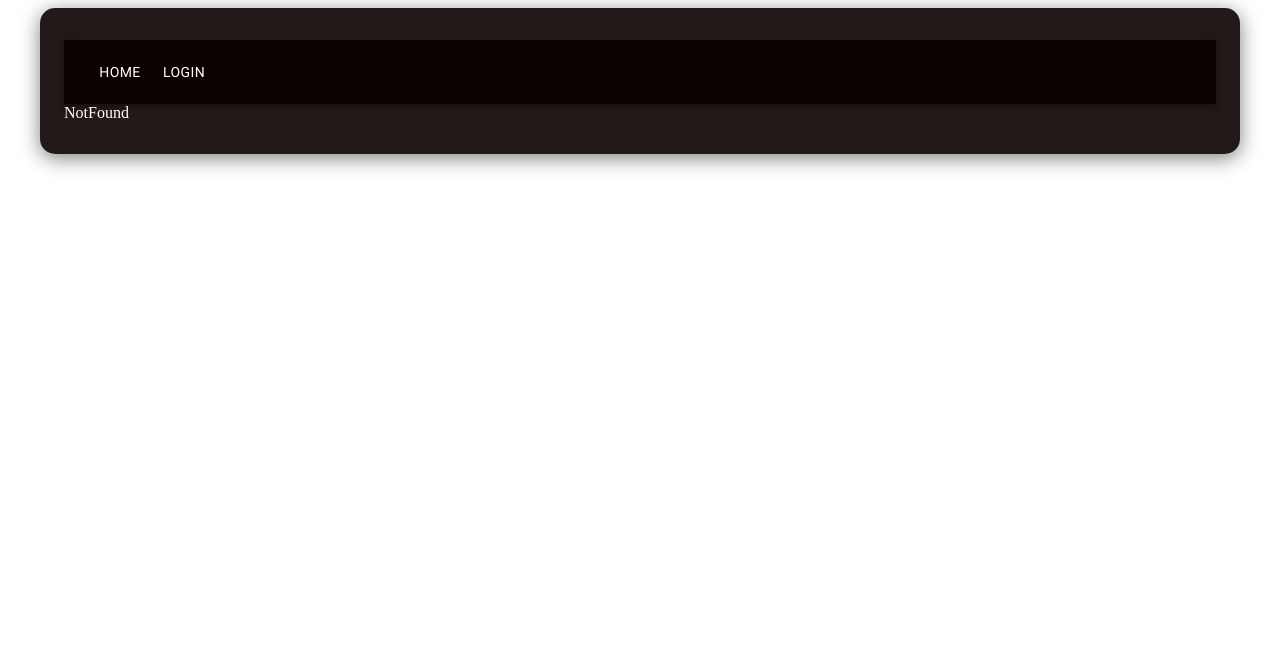
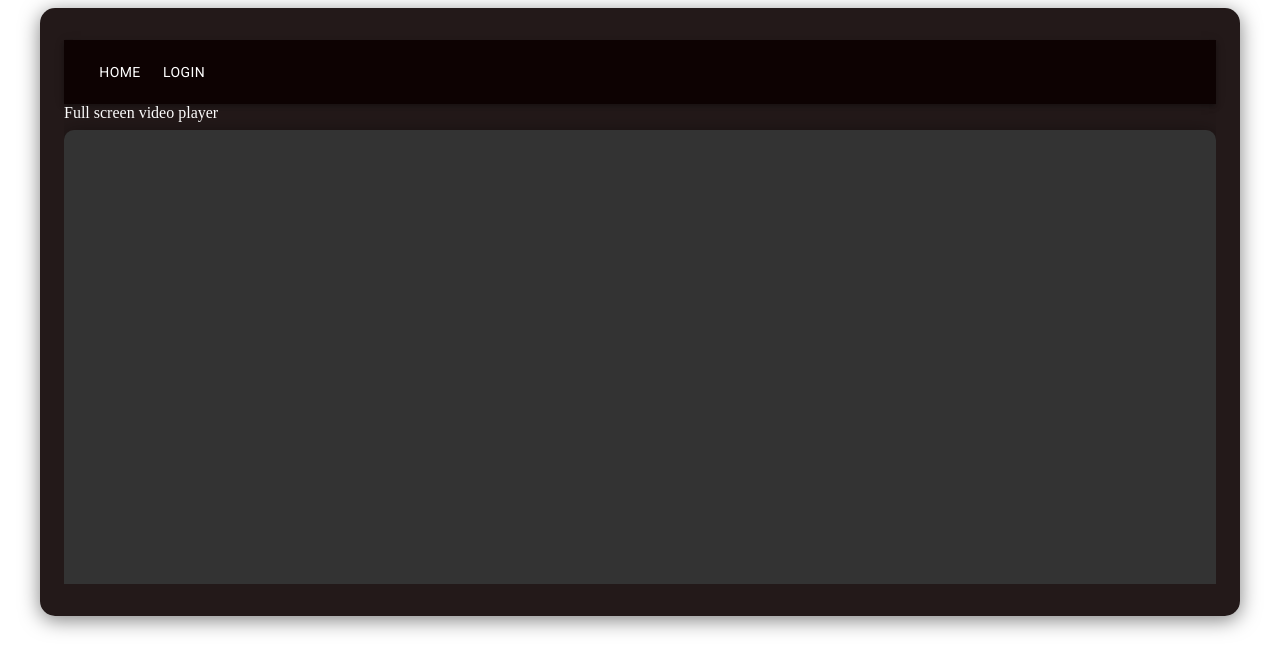
Before and after one commit to LordElric02/Xposure-Online, a React (Create React App) app in the folder frontend/: page /fullscreenvideo in a window 1280 px wide. Shown: the top 672 px of the page. Built offline with nearby package versions, Linux system fonts and the light colour scheme; no server answers.

Commit message:
Create a full screen video player

```diff
--- a/frontend/src/Routes.js
+++ b/frontend/src/Routes.js
@@ -13,6 +13,7 @@ import MyAccount from './components/MyAccount';
 import Animations from './components/Animations';
 import PrintingServices from './components/PrintingServices';
 import HomeVideos from './components/HomeVideos';
+import FullScreenVideo from './components/FullScreenVideo';
 
 
 
@@ -27,8 +28,8 @@ const MyRoutes = () => {
         <Route path="/myaccount" element={<MyAccount  /> } />
         <Route path="/animations" element={<Animations  /> } />
         <Route path="/login" element={<Auth  /> } />
-        <Route path="/logout" element={<Auth  /> } />
         <Route path="/printingservices" element={<PrintingServices  /> } />
+        <Route path="/fullscreenvideo" element={<FullScreenVideo />} />
         <Route path="/About" element={<About />} />
         <Route path="*" element={<NotFound />} />
       </Routes>
--- /dev/null
+++ b/frontend/src/components/FullScreenVideo.jsx
@@ -0,0 +1,46 @@
+// VideoPlayer.js
+import React from 'react';
+import Typography from '@mui/material/Typography'; // Import Typography from Material-UI
+import { useSelector } from 'react-redux'; // Import useSelector
+
+
+const FullScreenVideo = () => {
+  const videoUrl = useSelector((state) => state.video.videoUrl); // Get user info from Redux store{{
+  const videoName = useSelector((state) => state.video.videoName);
+  console.log(`videoUrl: ${videoUrl}`);
+  console.log(`videoName: ${videoName}`);
+
+
+  return (
+    <div style={styles.videoContainer}>
+      Full screen video player
+      <Typography variant="h5" gutterBottom>{videoName}</Typography>
+      <video
+        controls
+        style={styles.video}
+        src={videoUrl}
+        autoPlay
+      >
+        Your browser does not support the video tag.
+      </video>
+    </div>
+  );
+}
+
+const styles = {
+  videoContainer: {
+    position: 'relative',
+    width: '100%',
+    maxHeight: '60vh', // Optional: restrict maximum height
+    overflow: 'hidden', // Prevent overflow
+  },
+  video: {
+    width: '100%',
+    height: '100%', // Set height to 100% to fill the container
+    objectFit: 'cover', // Maintain aspect ratio while covering the fixed dimensions
+    borderRadius: '10px',
+    boxShadow: '0 4px 20px rgba(0, 0, 0, 0.5)',
+  },
+};
+
+export default FullScreenVideo;
--- a/frontend/src/components/HomeVideos.jsx
+++ b/frontend/src/components/HomeVideos.jsx
@@ -5,7 +5,7 @@ import "slick-carousel/slick/slick-theme.css";
 import { Grid2 } from '@mui/material';
 import { FileUpload } from './UploadFileAndWait';
 import SearchVideos from './SearchVideos';
-import { useState, useEffect } from 'react';
+import { useState, useEffect, use } from 'react';
 import { Auth } from './Auth';
 import { onAuthStateChanged } from 'firebase/auth';
 import { auth } from './firebase';
@@ -14,15 +14,24 @@ import UserVideos from './UserVideos';
 import PublicVideos from './PublicVideos';
 import FeaturedVideos from './FeaturedVideos'; // New component for featured videos
 import { useSelector } from 'react-redux'; // Import useSelector
+import { useNavigate } from 'react-router-dom';
 
 
 const HomeVideos = () => {
    // const [user, setUser] = useState(null);
    const [refreshVideos, setRefreshVideos] = useState(false);
+   const navigate = useNavigate(); // Initialize navigate
    const user = useSelector((state) => state.auth.user); // Get user info from Redux store{{
    const role = useSelector((state) => state.auth.role);
-   console.log(`user from redux store:${user.email}`);
-   console.log(`user role:${role}`);
+
+   useEffect(() => {
+      if (user) {
+         console.log(`user from redux store: ${user.email}`);
+         console.log(`user role: ${role}`);
+      } else {
+         console.log('No user found in Redux store'); }
+   }, [user, navigate]); // Add user and navigate as dependencies
+
 
 
 
--- a/frontend/src/components/PublicVideos.js
+++ b/frontend/src/components/PublicVideos.js
@@ -1,8 +1,9 @@
 import React, { useState, useEffect, useRef } from 'react';
 import axios from 'axios';
-import VideoPlayer from './PlayVideo'; // Import the new VideoPlayer component
 import VideoGroupGallery from './VideoGroupGallery'; // Import the new VideoGroupGallery component
-import Loader from './Loader';
+import { useNavigate } from 'react-router-dom';
+import { useDispatch } from 'react-redux';
+import { setVideo, clearVideo } from '../reducers/videoPlayerReducer';
 
 const  PublicVideos = ({ refreshVideos }) => {
   const [videoGroups, setVideoGroups] = useState([]);
@@ -10,6 +11,8 @@ const  PublicVideos = ({ refreshVideos }) => {
   const [currentVideo, setCurrentVideo] = useState(null);
   const [videoTitle, setVideoTitle] = useState('');
   const videoPlayerRef = useRef(null); // Create a ref for the VideoPlayer
+  const navigate = useNavigate(); // Initialize navigate
+  const dispatch = useDispatch();
 
   useEffect(() => {
     const fetchVideos = async () => {
@@ -55,23 +58,27 @@ const  PublicVideos = ({ refreshVideos }) => {
     fetchVideos();
   }, [refreshVideos]);
 
+  const handleNavigation = (path) => {
+    navigate(path); // Navigate to the specified route
+  };
+
   const handleThumbnailClick = (videoUrl, title) => {
     setCurrentVideo(videoUrl);
     setVideoTitle(title); // Update the title when thumbnail is clicked
-    if (videoPlayerRef.current) {
-      videoPlayerRef.current.scrollIntoView({ behavior: 'smooth', block: 'start' }); // Scroll to the VideoPlayer
-    }
+    const videoInfo = {
+      video: {
+        title: title,
+        url: videoUrl,
+      }
+    };
+    dispatch(setVideo({ videoUrl: videoUrl, videoName: title }));
+    handleNavigation(`/fullscreenvideo`);
+    // console.log('navigated');
   };
 
   return (
     <div style={{ ...styles.container, minHeight: '500px', minWidth: '800px' }}>
-      {currentVideo ? (
-        <div ref={videoPlayerRef}> {/* Attach the ref to a wrapper div */}
-          <VideoPlayer currentVideo={currentVideo} videoTitle={videoTitle} />
-        </div>
-      ) : (
-        <Loader /> // A loading component while fetching videos
-      )}
+
       <div style={styles.videoGroups}>
         {videoGroups.map(group => (
           <VideoGroupGallery
--- a/frontend/src/reducers/rootReducer.js
+++ b/frontend/src/reducers/rootReducer.js
@@ -1,8 +1,10 @@
 import { combineReducers } from 'redux';
 import authReducer from './authReducer';
+import videoReducer from './videoPlayerReducer';
 
 const rootReducer = combineReducers({
   auth: authReducer,
+  video: videoReducer,
   // other reducers can be added here
 });
 
--- /dev/null
+++ b/frontend/src/reducers/videoPlayerReducer.js
@@ -0,0 +1,23 @@
+// reducers/videoReducer.js
+import { createSlice } from '@reduxjs/toolkit';
+
+const videoSlice = createSlice({
+  name: 'video',
+  initialState: {
+    videoUrl: null,
+    videoName: null,
+  },
+  reducers: {
+    setVideo(state, action) {
+      state.videoUrl = action.payload.videoUrl;
+      state.videoName = action.payload.videoName;
+    },
+    clearVideo(state) {
+      state.videoUrl = null;
+      state.videoName = null;
+    },
+  },
+});
+
+export const { setVideo, clearVideo } = videoSlice.actions;
+export default videoSlice.reducer;
```
